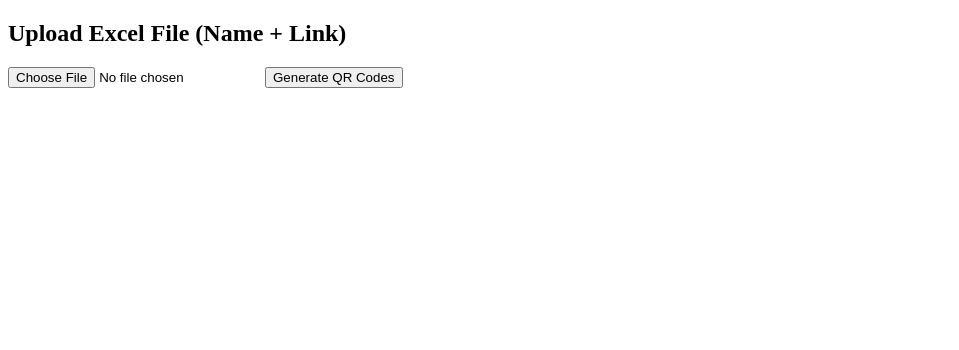
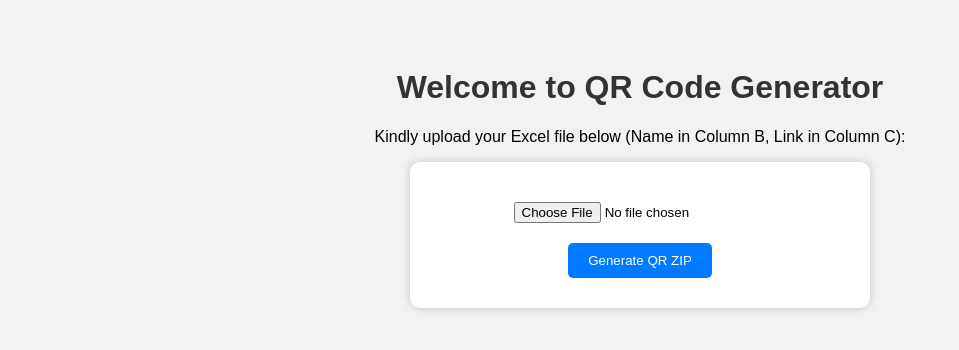
Before and after one commit to TOMENDRAKUMARSAHU/QR-code-generator, a Flask app: page / in a window 1280 px wide. Shown: the top 350 px of the page, without its empty margins (0-959 px from the left). Run offline with Flask 3, Linux system fonts and the light colour scheme.

Commit message:
Update index.html

```diff
--- a/templates/index.html
+++ b/templates/index.html
@@ -2,12 +2,89 @@
 <html>
 <head>
     <title>QR Code Generator</title>
+    <style>
+        body {
+            font-family: Arial, sans-serif;
+            background: #f2f2f2;
+            text-align: center;
+            padding: 40px;
+        }
+
+        h1 {
+            color: #333;
+        }
+
+        form {
+            background: #fff;
+            padding: 30px;
+            margin: auto;
+            width: 400px;
+            box-shadow: 0 0 10px rgba(0,0,0,0.2);
+            border-radius: 10px;
+        }
+
+        input[type="file"] {
+            margin-top: 10px;
+        }
+
+        input[type="submit"] {
+            margin-top: 20px;
+            padding: 10px 20px;
+            background: #007bff;
+            color: white;
+            border: none;
+            border-radius: 5px;
+            cursor: pointer;
+        }
+
+        input[type="submit"]:hover {
+            background: #0056b3;
+        }
+
+        .qr-gallery {
+            margin-top: 40px;
+            display: flex;
+            flex-wrap: wrap;
+            justify-content: center;
+            gap: 20px;
+        }
+
+        .qr-gallery img {
+            width: 200px;
+            border: 1px solid #ccc;
+            padding: 10px;
+            background: white;
+            border-radius: 8px;
+        }
+
+        .download-link {
+            display: block;
+            margin-top: 20px;
+            font-size: 18px;
+            color: green;
+        }
+    </style>
 </head>
 <body>
-    <h2>Upload Excel File (Name + Link)</h2>
+
+    <h1>Welcome to QR Code Generator</h1>
+    <p>Kindly upload your Excel file below (Name in Column B, Link in Column C):</p>
+
     <form action="/generate" method="post" enctype="multipart/form-data">
         <input type="file" name="file" required>
-        <input type="submit" value="Generate QR Codes">
+        <br>
+        <input type="submit" value="Generate QR ZIP">
     </form>
+
+    {% if images %}
+    <h2>Generated QR Codes</h2>
+    <div class="qr-gallery">
+        {% for img in images %}
+            <img src="{{ url_for('static', filename='qr_output/' + img) }}" alt="QR Code">
+        {% endfor %}
+    </div>
+    <a class="download-link" href="{{ url_for('static', filename='qr_codes.zip') }}" download>⬇️ Download All as ZIP</a>
+    {% endif %}
+
 </body>
 </html>
```
